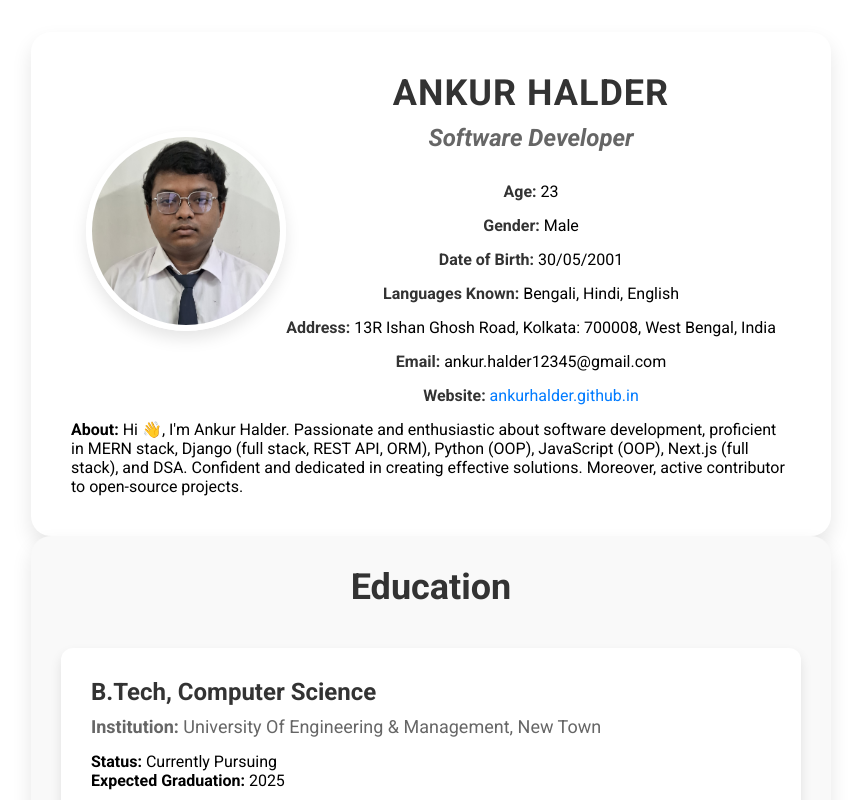
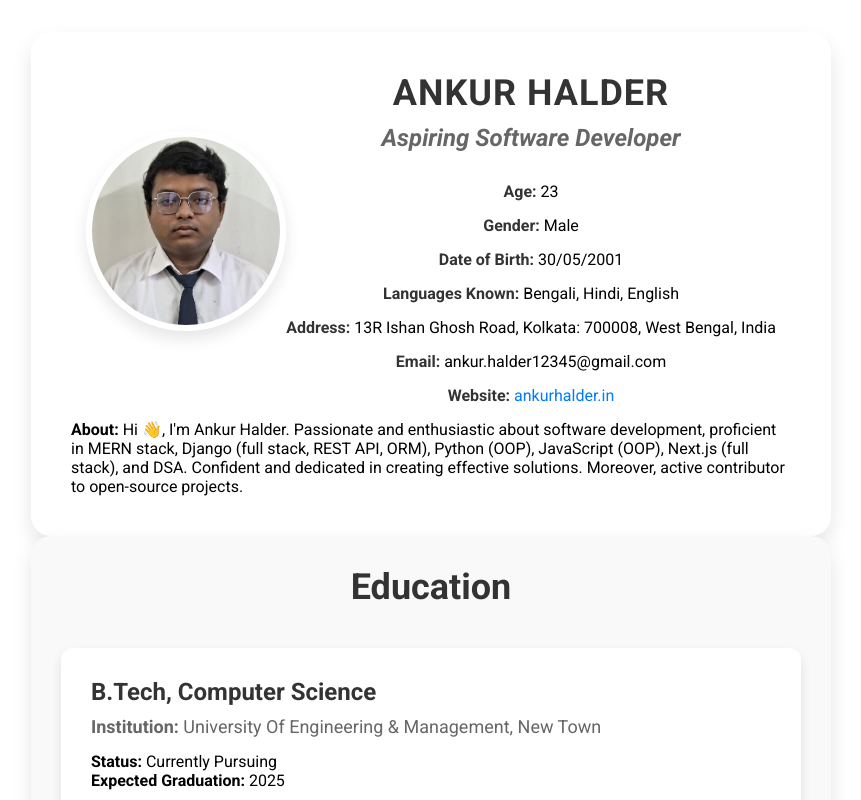
Before and after one commit to ankurhalder/resume, a React (Vite) app: page / in a window 1280 px wide. Shown: the top 800 px of the page, without its empty margins (209-1070 px from the left). Built offline with nearby package versions, Linux system fonts and the light colour scheme; a web font is replaced by a local one.

Commit message:
Update personalInfo.js and _personalInfo.scss

```diff
--- a/data/personalInfo.js
+++ b/data/personalInfo.js
@@ -1,13 +1,13 @@
 const personalInfo = {
   name: "Ankur Halder",
-  title: "Software Developer",
+  title: "Aspiring Software Developer",
   age: 23,
   gender: "Male",
   dateOfBirth: "30/05/2001",
   languagesKnown: ["Bengali", "Hindi", "English"],
   address: "13R Ishan Ghosh Road, Kolkata: 700008, West Bengal, India",
   email: "ankur.halder12345@gmail.com",
-  website: "ankurhalder.github.in",
+  website: "ankurhalder.in",
   imageUrl: "/Ankur_halder.jpg",
   about:
     "Hi 👋, I'm Ankur Halder. Passionate and enthusiastic about software development, proficient in MERN stack, Django (full stack, REST API, ORM), Python (OOP), JavaScript (OOP), Next.js (full stack), and DSA. Confident and dedicated in creating effective solutions. Moreover, active contributor to open-source projects.",
--- a/styles/components/_personalInfo.scss
+++ b/styles/components/_personalInfo.scss
@@ -4,7 +4,8 @@
   box-shadow: 0 10px 20px rgba(0, 0, 0, 0.1);
   background-color: var(--white);
   transition: transform 0.5s ease-in-out;
-
+  overflow: hidden;
+  overflow-wrap: break-word;
   &:hover {
     transform: translateY(-5px);
     box-shadow: 0 15px 30px rgba(0, 0, 0, 0.2);
@@ -77,4 +78,10 @@
       }
     }
   }
+  .name,
+  .title,
+  .detail,
+  .about {
+    overflow-wrap: break-word;
+  }
 }
```
